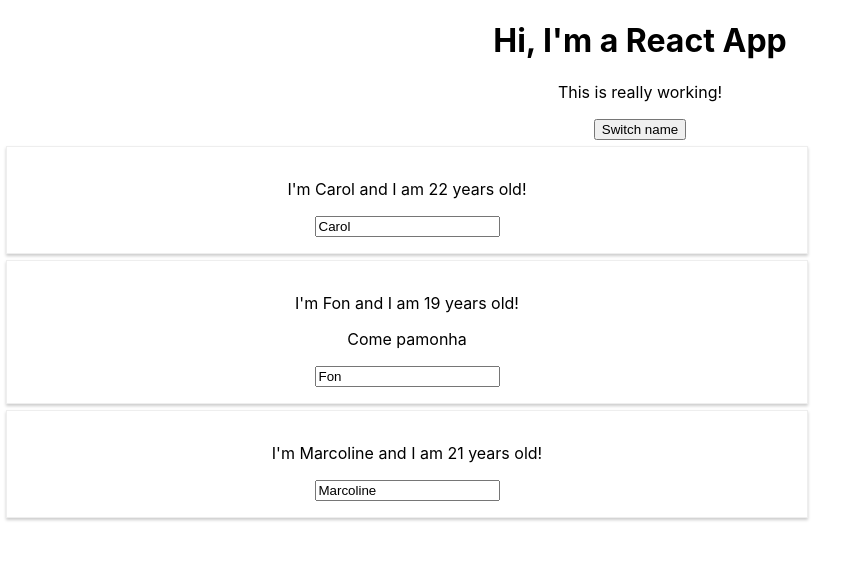
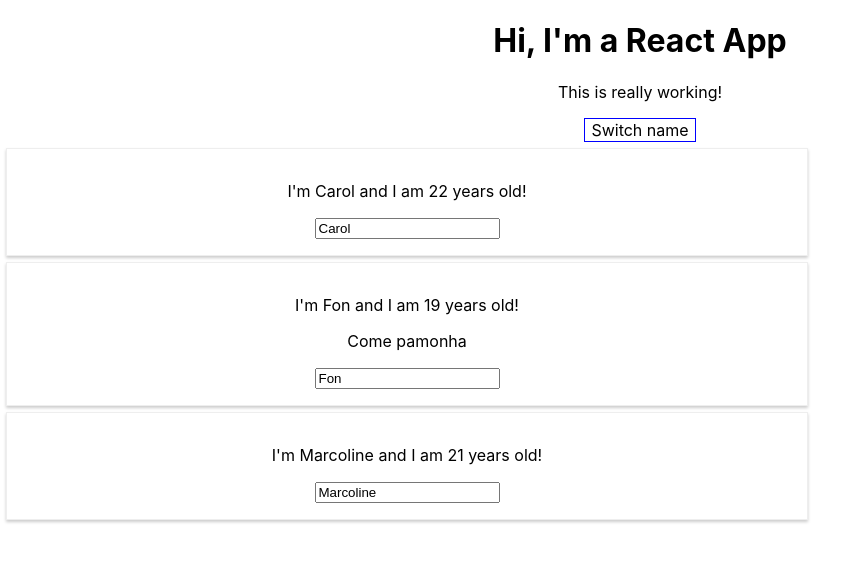
Before and after one commit to plaisteixo-5/Cursos, a React (Create React App) app in the folder Udemy/first-app/: page / in a window 1280 px wide. Shown: the top 562 px of the page, without its empty margins (0-867 px from the left). Built offline with nearby package versions, Linux system fonts and the light colour scheme.

Commit message:
Using a style in css file

```diff
--- a/Udemy/first-app/src/App.js
+++ b/Udemy/first-app/src/App.js
@@ -35,11 +35,22 @@
   }
 
   render(){
+
+    const style = {
+      backgroundColor: 'white',
+      font: 'inherit',
+      border: '1px solid blue',
+      paddin: '8px',
+      cursor: 'pointer'
+    };
+
     return (
       <div className="App">
         <h1>Hi, I'm a React App</h1>
         <p>This is really working!</p>
-        <button onClick={() => { this.switchNameHandler('Mariana') }}>Switch name</button>
+        <button
+        style={style}
+        onClick={() => { this.switchNameHandler('Mariana') }}>Switch name</button>
         <Person
           age={ this.state.persons[0].age }
           name={ this.state.persons[0].name } />
```
